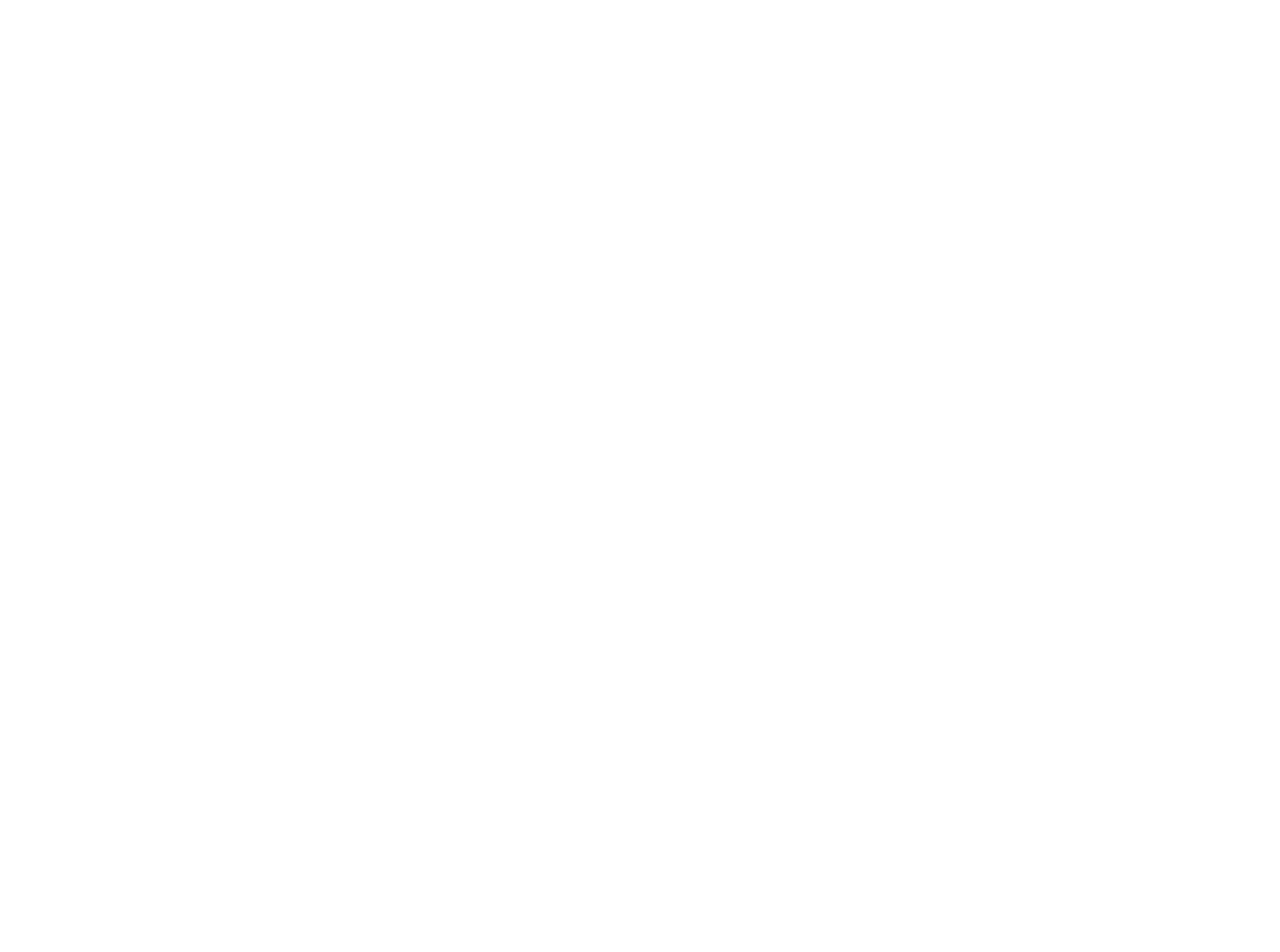
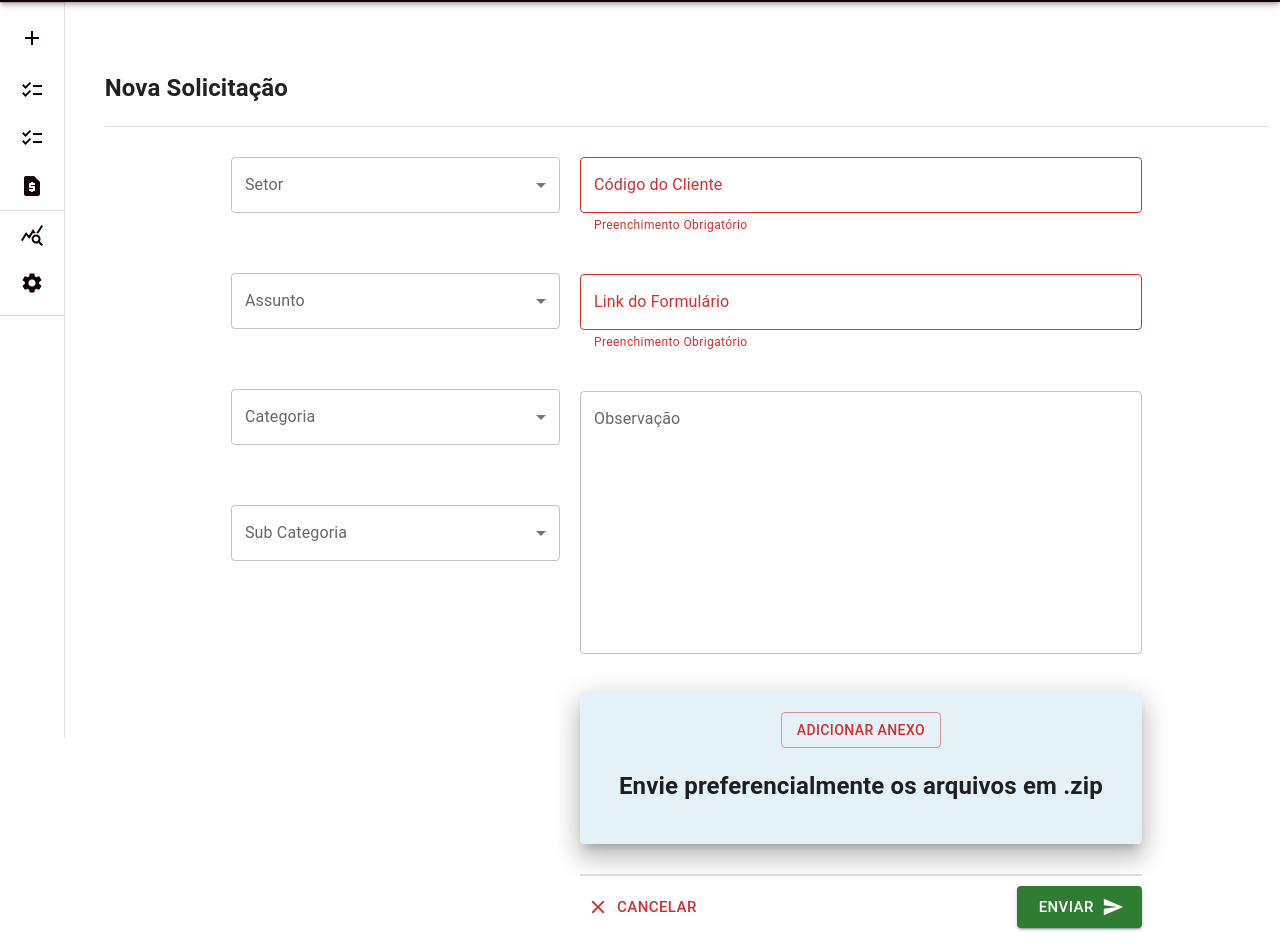
Before and after one commit to meiafase/tcc_bsi, a React (Create React App) app in the folder client-side/: page /NovaSolicitacao in a window 1280 px wide. Before the commit this address had no page. Shown: the part 62-1014 px from the top of the page. Before the commit the page ends 800 px from the top, so only its background shows below. Built offline with nearby package versions, Linux system fonts and the light colour scheme.

Commit message:
criando interface de nova solicitação

```diff
--- a/client-side/src/App.js
+++ b/client-side/src/App.js
@@ -2,14 +2,16 @@
 import OpenRequest from './pages/openRequest/Index';
 import MyService from './pages/myService/Index';
 import Report from './pages/Report/Index';
+import NewRequest from './pages/newRequest/Index';
 
 function App() {
   return (
     <div className="App">
         <Routes>
-          <Route path="/MinhasSolicitacoes" element={<OpenRequest />} />
+          <Route path="/" element={<OpenRequest />} />
           <Route path="/MeusAtendimentos" element={<MyService />} />
           <Route path="/Relatorio" element={<Report />} />
+          <Route path="/NovaSolicitacao" element={<NewRequest />} />
         </Routes>
     </div>
   );
--- a/client-side/src/pages/components/mainHud/Index.jsx
+++ b/client-side/src/pages/components/mainHud/Index.jsx
@@ -197,7 +197,7 @@
                   justifyContent: open ? "initial" : "center",
                   px: 2.5,
                 }}
-
+                onClick={() => navigate('../NovaSolicitacao')}
               >
                 <ListItemIcon
                   sx={{
@@ -228,7 +228,7 @@
                   justifyContent: open ? "initial" : "center",
                   px: 2.5,
                 }}
-                onClick={() => navigate('../MinhasSolicitacoes')}
+                onClick={() => navigate('../')}
               >
                 <ListItemIcon
                   sx={{
--- /dev/null
+++ b/client-side/src/pages/newRequest/Index.jsx
@@ -0,0 +1,147 @@
+import React from "react";
+import HudAdmin from "../components/mainHud/Index";
+
+import Divider from "@mui/material/Divider";
+import InputLabel from "@mui/material/InputLabel";
+import MenuItem from "@mui/material/MenuItem";
+import FormControl from "@mui/material/FormControl";
+import TextField from "@mui/material/TextField";
+import Select from "@mui/material/Select";
+import Button from "@mui/material/Button";
+import Paper from "@mui/material/Paper";
+
+import SendIcon from "@mui/icons-material/Send";
+import CloseIcon from '@mui/icons-material/Close';
+
+export default function NewRequest() {
+  return (
+    <>
+      <HudAdmin />
+      <div style={{ display: "flex" }}>
+        <div style={{ width: "100px", height: "200px" }}></div>
+        <div
+          style={{
+            width: "100%",
+            height: "200px",
+            display: "flex",
+            justifyContent: "center",
+          }}
+        >
+          <div style={{ width: "98%", height: "fit-content" }}>
+            <h2>{"Nova Solicitação"}</h2>
+            <Divider />
+            <div
+              style={{
+                width: "100%",
+                height: "1000px",
+                display: "flex",
+                marginBottom: "25px",
+                justifyContent: "center",
+              }}
+            >
+              <div
+                style={{ width: "30%", height: "fit-content", padding: "10px" }}
+              >
+                <FormControl fullWidth sx={{ marginTop: "20px" }}>
+                  <InputLabel>Setor</InputLabel>
+                  <Select label="Setor">
+                    <MenuItem value={10}>Administrativo</MenuItem>
+                  </Select>
+                </FormControl>
+                <FormControl fullWidth sx={{ marginTop: "60px" }}>
+                  <InputLabel>Assunto</InputLabel>
+                  <Select label="Assunto">
+                    <MenuItem value={10}>Administrativo</MenuItem>
+                  </Select>
+                </FormControl>
+                <FormControl fullWidth sx={{ marginTop: "60px" }}>
+                  <InputLabel>Categoria</InputLabel>
+                  <Select label="Categoria">
+                    <MenuItem value={10}>Documentos</MenuItem>
+                  </Select>
+                </FormControl>
+                <FormControl fullWidth sx={{ marginTop: "60px" }}>
+                  <InputLabel>Sub Categoria</InputLabel>
+                  <Select label="Sub Categoria">
+                    <MenuItem value={10}>Formulário Fornecedor</MenuItem>
+                  </Select>
+                </FormControl>
+              </div>
+              <div style={{ width: "50%", height: "200px", padding: "10px" }}>
+                <TextField
+                  fullWidth
+                  label="Código do Cliente"
+                  helperText="Preenchimento Obrigatório"
+                  error="true"
+                  variant="outlined"
+                  sx={{ marginTop: "20px" }}
+                />
+                <TextField
+                  fullWidth
+                  label="Link do Formulário"
+                  helperText="Preenchimento Obrigatório"
+                  error="true"
+                  variant="outlined"
+                  sx={{ marginTop: "38px" }}
+                />
+                <TextField
+                  fullWidth
+                  label="Observação"
+                  variant="outlined"
+                  sx={{ marginTop: "38px" }}
+                  multiline
+                  rows={10}
+                />
+                <Paper
+                  elevation={15}
+                  sx={{
+                    marginTop: "38px",
+                    padding: "20px",
+                    backgroundColor: "#e4f2f7",
+                    marginBottom: "30px",
+                  }}
+                >
+                  <div
+                    style={{
+                      width: "100%",
+                      display: "flex",
+                      justifyContent: "center",
+                    }}
+                  >
+                    <Button variant="outlined" color="error" component="label">
+                      Adicionar Anexo
+                      <input type="file" hidden />
+                    </Button>
+                  </div>
+                  <div style={{ display: "flex", justifyContent: "center" }}>
+                    <h2>Envie preferencialmente os arquivos em .zip</h2>
+                  </div>
+                </Paper>
+                <Divider />
+                <Divider />
+                <div style={{ width: "100%", marginTop: "10px", display: "flex", justifyContent: "space-between" }}>
+                <Button
+                    variant="text"
+                    color="error"
+                    size="large"
+                    startIcon={<CloseIcon />}
+                  >
+                    Cancelar
+                  </Button>
+                  <Button
+                    variant="contained"
+                    color="success"
+                    size="large"
+                    endIcon={<SendIcon />}
+                  >
+                    Enviar
+                  </Button>
+                </div>
+              </div>
+            </div>
+          </div>
+        </div>
+      </div>
+    </>
+  );
+}
--- a/client-side/src/pages/openRequest/Index.jsx
+++ b/client-side/src/pages/openRequest/Index.jsx
@@ -20,17 +20,17 @@
                 <h2>{"Solicitações > Minhas Solicitações"}</h2>
                 <Divider />
                 <div style={{width: '100%', height: 'fit-content', display: 'flex', marginBottom: '25px'}}>
-                    <div style={{width: '30%', display: 'flex', justifyContent: 'space-evenly', height: '30px', marginTop: '10px'}}>
-                        <Button variant="contained" size="small">todas</Button>
-                        <Button variant="outlined" size="small">pendentes</Button>
-                        <Button variant="outlined" size="small">agardando avalização</Button>
-                        <Button variant="outlined" size="small">finalizadas</Button>
-                        <Button variant="outlined" size="small">canceladas</Button>
+                    <div style={{width: '40%', display: 'flex', justifyContent: 'space-evenly', height: '30px', marginTop: '10px'}}>
+                        <Button variant="contained" size="small" sx={{minWidth: '80px'}}>todas</Button>
+                        <Button variant="outlined" size="small" sx={{minWidth: '100px'}}>pendentes</Button>
+                        <Button variant="outlined" size="small" sx={{minWidth: '200px'}}>agardando avalização</Button>
+                        <Button variant="outlined" size="small" sx={{minWidth: '100px'}}>finalizadas</Button>
+                        <Button variant="outlined" size="small" sx={{minWidth: '100px'}}>canceladas</Button>
                     </div>
-                    <div style={{width: '70%', display: 'flex', justifyContent: 'flex-end'}}>
-                        <Box sx={{ display: 'flex', alignItems: 'flex-end', marginRight: '50px', width: '600px'}}>
+                    <div style={{width: '60%', display: 'flex', justifyContent: 'flex-end'}}>
+                        <Box sx={{ display: 'flex', alignItems: 'flex-end', marginRight: '50px', width: '50%'}}>
                             <SearchIcon sx={{ color: 'action.active', mr: 1, my: 0.5 }} />
-                            <TextField sx={{width: '100%'}} size="small" label="Pesquisar..." variant="standard" />
+                            <TextField sx={{width: '100%'}} size="small" label="Pesquisar..." variant="standard" aria-label="Campo de pesquisa" />
                         </Box>
                     </div>
                 </div>
```
